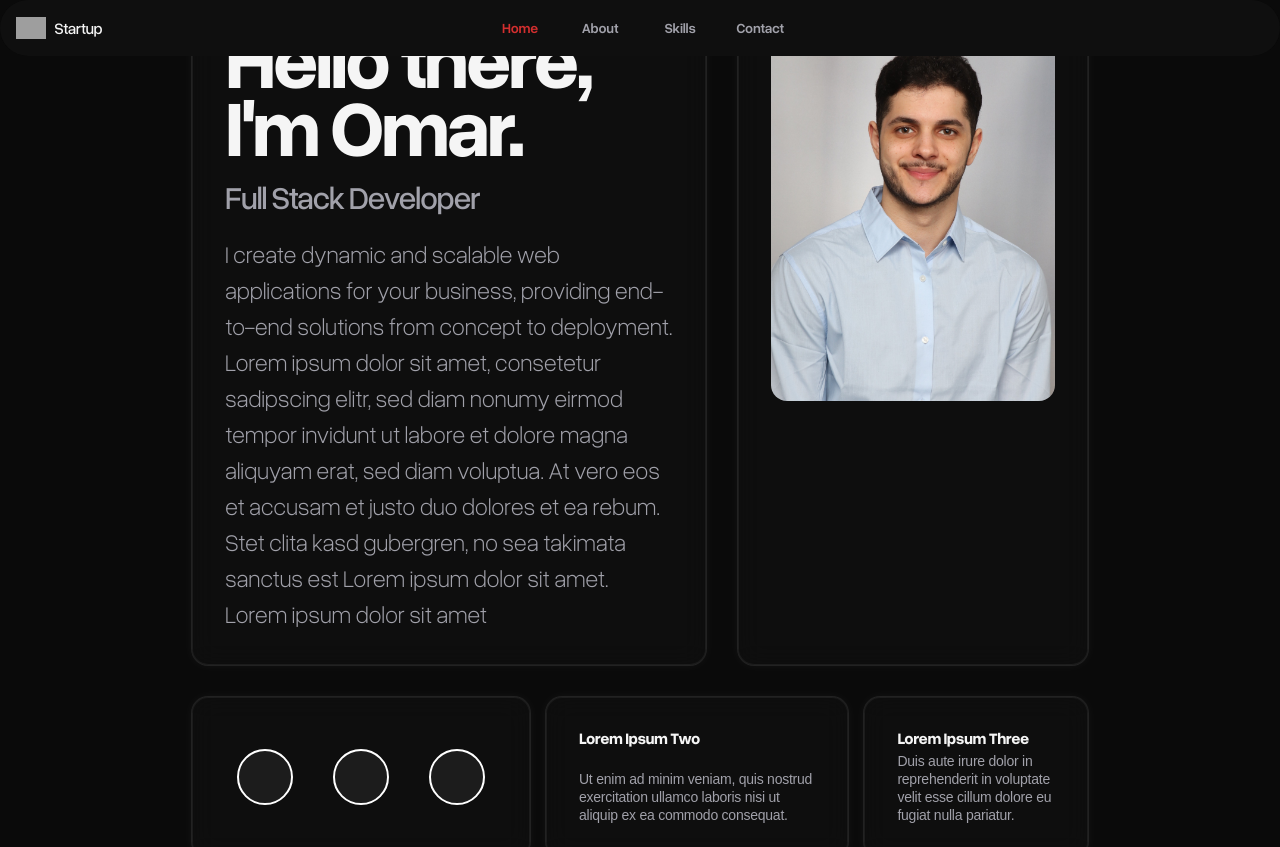
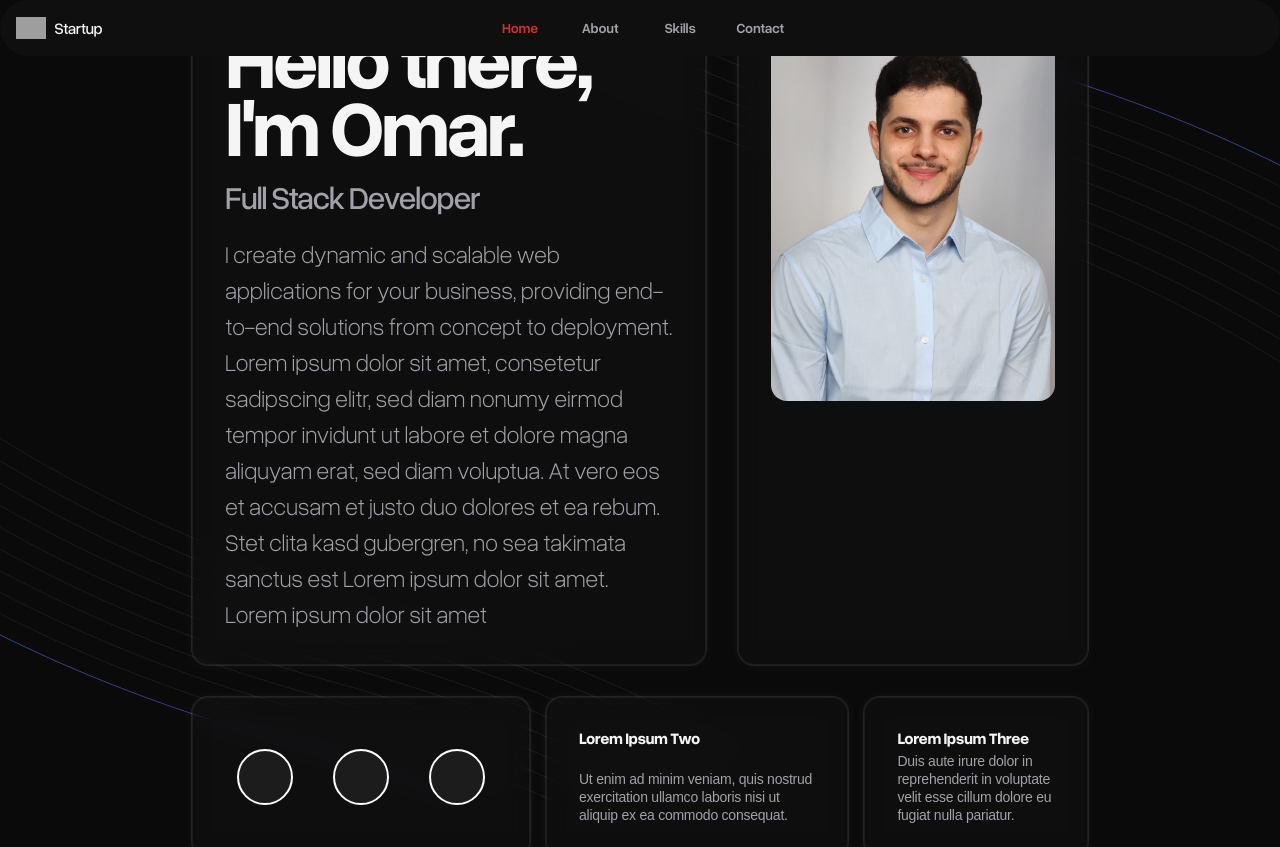
Before and after one commit to omgawroo98/portfolio_site, a React (Create React App) app: page / in a window 1280 px wide. Shown: the top 847 px of the page. Built offline with nearby package versions, Linux system fonts and the light colour scheme; grey boxes are pictures that could not be loaded; some icons are missing; a web font is replaced by a local one.

Commit message:
add background beams
fills in space and looks aesthetically pleasing

```diff
--- a/package.json
+++ b/package.json
@@ -25,6 +25,7 @@
     "react": "^19.1.0",
     "react-dom": "^19.1.0",
     "react-i18next": "^15.5.1",
+    "react-intersection-observer": "^9.16.0",
     "react-router-dom": "^7.5.0",
     "react-scripts": "5.0.1",
     "react-scrollspy": "^3.4.3",
--- a/src/App.tsx
+++ b/src/App.tsx
@@ -6,21 +6,25 @@ import Services from './components/Services';
 import Portfolio from './components/Portfolio';
 import Contact from './components/Contact';
 import StarField from './effects/StarField';
+import { BackgroundBeams } from './effects/BackgroundBeams';
+import { FadeInOnScroll } from './effects/FadeInOnScroll';
 
 function App() {
   return (
     <div>
       {/* <SwirlBackground /> */}
       {/* <StarField /> */}
+      <BackgroundBeams />
       <Navbar />
       <main>
         <section id="home">
           <Home />
         </section>
-
-        <section id="about">
-          <About />
-        </section>
+        <FadeInOnScroll delay={0.2}>
+          <section id="about">
+            <About />
+          </section>
+        </FadeInOnScroll>
 
         <section id="skills">
           <Skills />
--- /dev/null
+++ b/src/effects/BackgroundBeams.tsx
@@ -0,0 +1,177 @@
+import React, { useEffect, useState, useMemo } from 'react';
+import { Box } from '@mui/material';
+import { motion } from 'framer-motion';
+
+const combine = (...classes: (string | undefined)[]) => classes.filter(Boolean).join(" ");
+
+// CSS animation inserted into DOM
+const injectCSS = () => {
+    const id = 'drawLine-animation';
+    if (document.getElementById(id)) return;
+
+    const style = document.createElement('style');
+    style.id = id;
+    style.innerHTML = `
+    @keyframes drawLine {
+      to {
+        stroke-dashoffset: 0;
+      }
+    }
+  `;
+    document.head.appendChild(style);
+};
+
+export const BackgroundBeams = React.memo(({ className }: { className?: string }) => {
+    useEffect(() => {
+        injectCSS();
+    }, []);
+
+    const bottomLeftPaths = useMemo(() => [
+        "M-380 -189C-380 -189 -312 216 152 343C616 470 684 875 684 875",
+        "M-373 -197C-373 -197 -305 208 159 335C623 462 691 867 691 867",
+        "M-366 -205C-366 -205 -298 200 166 327C630 454 698 859 698 859",
+        "M-359 -213C-359 -213 -291 192 173 319C637 446 705 851 705 851",
+        "M-352 -221C-352 -221 -284 184 180 311C644 438 712 843 712 843",
+        "M-345 -229C-345 -229 -277 176 187 303C651 430 719 835 719 835",
+        "M-338 -237C-338 -237 -270 168 194 295C658 422 726 827 726 827",
+        "M-331 -245C-331 -245 -263 160 201 287C665 414 733 819 733 819",
+        "M-324 -253C-324 -253 -256 152 208 279C672 406 740 811 740 811",
+        "M-317 -261C-317 -261 -249 144 215 271C679 398 747 803 747 803"
+    ], []);
+
+
+    const duration = 1;
+    const showCometsAfter = duration * bottomLeftPaths.length * 0.2 + 1.5;
+
+    const [showComets, setShowComets] = useState(false);
+
+    useEffect(() => {
+        const timer = setTimeout(() => setShowComets(true), showCometsAfter * 1000);
+        return () => clearTimeout(timer);
+    }, [showCometsAfter]);
+
+    return (
+        <Box
+            className={combine(className)}
+            sx={{
+                position: "fixed",
+                top: 0,
+                left: 0,
+                width: "100vw",
+                height: "100vh",
+                zIndex: -1,
+                overflow: "hidden",
+            }}
+        >
+            {/* Bottom Left Trails */}
+            <Box
+                component="svg"
+                sx={{
+                    pointerEvents: "none",
+                    position: "absolute",
+                    zIndex: 0,
+                    width: "100%",
+                    height: "100%",
+                }}
+                viewBox="0 0 696 316"
+                fill="none"
+                xmlns="http://www.w3.org/2000/svg"
+            >
+                {bottomLeftPaths.map((path, index) => (
+                    <path
+                        key={`static-bl-${index}`}
+                        d={path}
+                        stroke="#ffffff"
+                        strokeOpacity="0.08"
+                        strokeWidth="0.5"
+                        style={{
+                            strokeDasharray: 1000,
+                            strokeDashoffset: 1000,
+                            animation: `drawLine ${duration}s ease-out forwards`,
+                            animationDelay: `${index * 0.2}s`
+                        }}
+                    />
+                ))}
+                {showComets && bottomLeftPaths.map((path, index) => (
+                    <motion.path
+                        key={`comet-bl-${index}`}
+                        d={path}
+                        stroke="url(#comet-gradient)"
+                        strokeOpacity={0.5}
+                        strokeWidth="0.5"
+                        initial={{ pathLength: 0 }}
+                        animate={{ pathLength: [0, 1, 0] }}
+                        transition={{
+                            duration: 5,
+                            delay: index * 5,
+                            repeat: 0,
+                            ease: "easeInOut"
+                        }}
+                    />
+                ))}
+            </Box>
+
+            {/* Top Right Trails (flipped) */}
+            <Box
+                component="svg"
+                sx={{
+                    pointerEvents: "none",
+                    position: "absolute",
+                    zIndex: 0,
+                    width: "100%",
+                    height: "100%",
+                    transform: "scaleX(-1) scaleY(-1)", // flips top-right
+                }}
+                viewBox="0 0 696 316"
+                fill="none"
+                xmlns="http://www.w3.org/2000/svg"
+            >
+                {bottomLeftPaths.map((path, index) => (
+                    <path
+                        key={`static-tr-${index}`}
+                        d={path}
+                        stroke="#ffffff"
+                        strokeOpacity="0.08"
+                        strokeWidth="0.5"
+                        style={{
+                            strokeDasharray: 1000,
+                            strokeDashoffset: 1000,
+                            animation: `drawLine ${duration}s ease-out forwards`,
+                            animationDelay: `${index * 0.2}s`
+                        }}
+                    />
+                ))}
+                {showComets && bottomLeftPaths.map((path, index) => (
+                    <motion.path
+                        key={`comet-tr-${index}`}
+                        d={path}
+                        stroke="url(#comet-gradient)"
+                        strokeOpacity={0.5}
+                        strokeWidth="0.5"
+                        initial={{ pathLength: 0 }}
+                        animate={{ pathLength: [0, 1, 0] }}
+                        transition={{
+                            duration: 5,
+                            delay: index * 5,
+                            repeat: 0,
+                            ease: "easeInOut"
+                        }}
+                    />
+                ))}
+            </Box>
+
+            <svg width="0" height="0">
+                <defs>
+                    <linearGradient id="comet-gradient" x1="0%" x2="100%" y1="0%" y2="0%">
+                        <stop offset="0%" stopColor="#18CCFC" stopOpacity="0" />
+                        <stop offset="10%" stopColor="#18CCFC" />
+                        <stop offset="50%" stopColor="#6344F5" />
+                        <stop offset="100%" stopColor="#AE48FF" stopOpacity="0" />
+                    </linearGradient>
+                </defs>
+            </svg>
+        </Box>
+    );
+});
+
+BackgroundBeams.displayName = "BackgroundBeams";
--- /dev/null
+++ b/src/effects/FadeInOnScroll.tsx
@@ -0,0 +1,32 @@
+import { motion, useAnimation } from 'framer-motion';
+import { useInView } from 'react-intersection-observer';
+import { useEffect } from 'react';
+
+export const FadeInOnScroll = ({ children, delay = 0 }: { children: React.ReactNode; delay?: number }) => {
+  const controls = useAnimation();
+  const [ref, inView] = useInView({
+    triggerOnce: true, // run once
+    threshold: 0.1,     // 10% visible
+  });
+
+  useEffect(() => {
+    if (inView) {
+      controls.start("visible");
+    }
+  }, [controls, inView]);
+
+  return (
+    <motion.div
+      ref={ref}
+      initial="hidden"
+      animate={controls}
+      transition={{ duration: 0.6, ease: "easeOut", delay }}
+      variants={{
+        hidden: { opacity: 0, y: 40 },
+        visible: { opacity: 1, y: 0 },
+      }}
+    >
+      {children}
+    </motion.div>
+  );
+};
```
Also changed, not shown: 1 other file (tests, documents, lock files or other folders).
